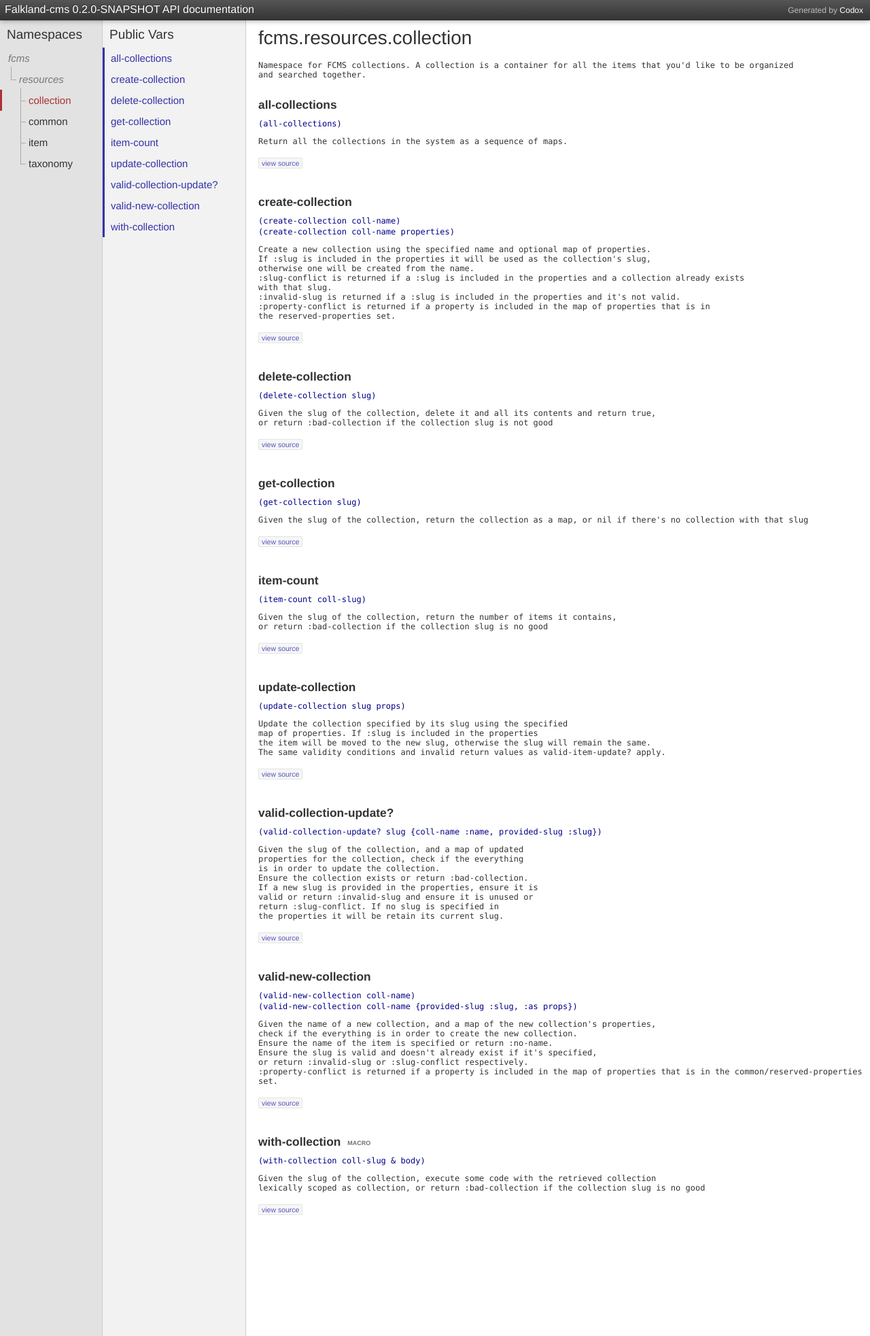
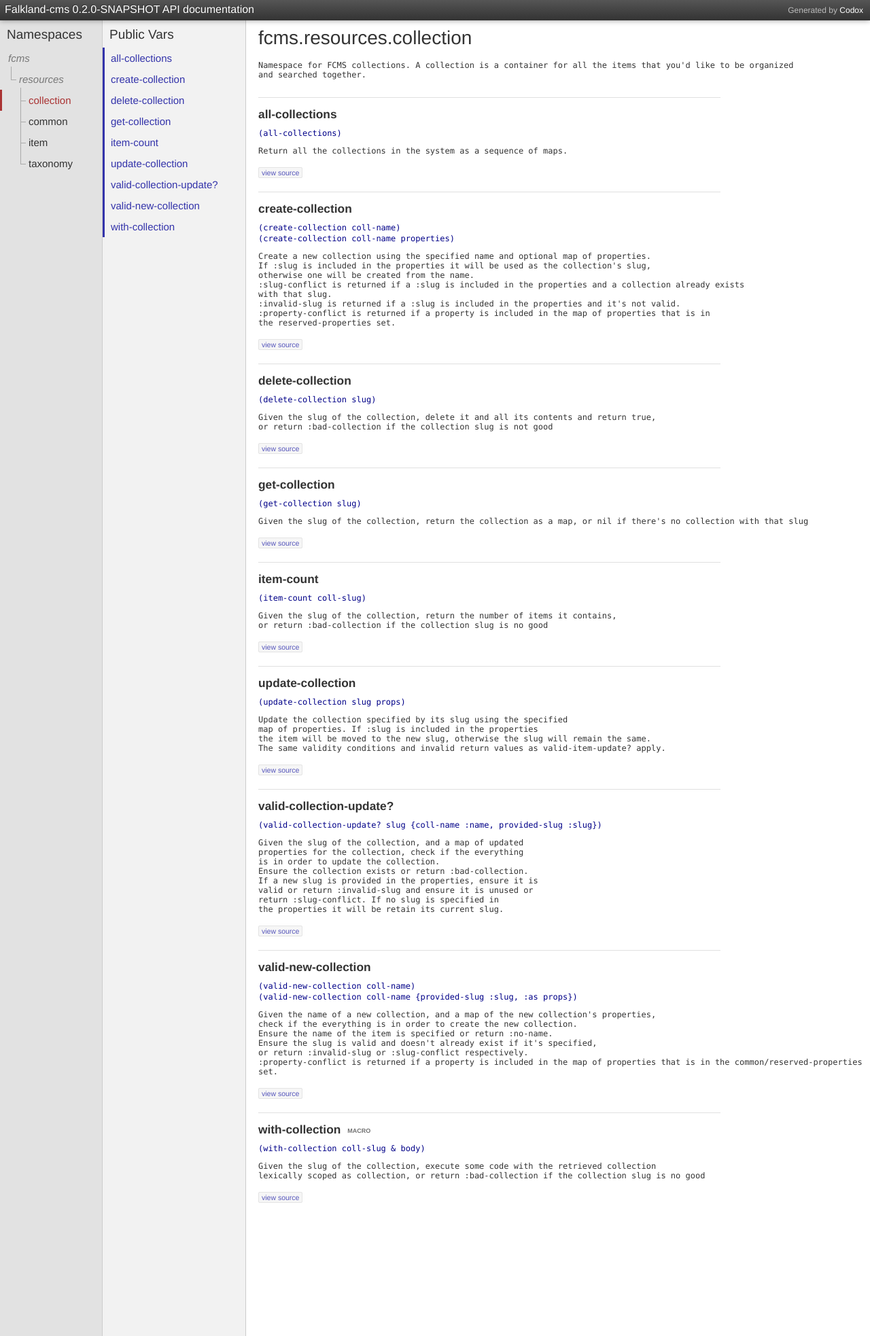
Before and after one commit to SnootyMonkey/Falkland-CMS, a Jekyll site: the page API/Clojure/fcms.resources.collection.html, which Jekyll copies as it is, in a window 1280 px wide. Shown: the whole page at 68% size. Built offline with Jekyll 4.4.1, drawn with Linux system fonts in a browser that asks for light colours; Markdown is read by kramdown in place of the engine named in the settings.

Commit message:
Updated Clojue API css from clodocs.

```diff
--- a/API/Clojure/css/default.css
+++ b/API/Clojure/css/default.css
@@ -218,9 +218,10 @@
 }
 
 .public {
-   padding-top: 12px;
-   margin-top: 15px;
-   margin-bottom: 28px;
+    margin: 0;
+    border-top: 1px solid #e0e0e0;
+    padding-top: 14px;
+    padding-bottom: 6px;
 }
 
 .public:last-child {
@@ -244,9 +245,9 @@
 
 .members .inner {
     padding-top: 5px;
-    padding-left: 15px;
+    padding-left: 12px;
     margin-top: 2px;
-    margin-left: 4px;
+    margin-left: 7px;
     border-left: 1px solid #bbb;
 }
 
@@ -255,26 +256,34 @@
 }
 
 .members .public {
+    border-top: none;
     margin-top: 0;
-    margin-bottom: 1em;
     padding-top: 6px;
+    padding-bottom: 0;
 }
 
 .members .public:first-child {
     padding-top: 0;
 }
 
+h4.type,
+h4.dynamic,
+h4.added,
+h4.deprecated {
+    float: left;
+    margin: 3px 10px 15px 0;
+    font-size: 15px;
+    font-weight: bold;
+    font-variant: small-caps;
+}
+
 .public h4.type,
 .public h4.dynamic,
 .public h4.added,
 .public h4.deprecated {
-    margin: 0;
-    float: left;
-    font-variant: small-caps;
     font-size: 13px;
     font-weight: bold;
-    margin-top: 3px;
-    margin-left: 10px;
+    margin: 3px 0 0 10px;
 }
 
 .members h4.type,
@@ -349,6 +358,11 @@
 }
 
 .doc {
+    margin: 0 0 26px 0;
+    clear: both;
+}
+
+.public .doc {
     margin: 0;
 }
 
@@ -365,17 +379,9 @@
     font-size: 14px;
 }
 
-.markdown, .namespace .index {
+.doc, .public, .namespace .index {
     max-width: 680px;
     overflow-x: visible;
-}
-
-.namespace-docs .markdown {
-    padding-bottom: 15px;
-}
-
-.markdown p:last-child {
-    margin-bottom: 0;
 }
 
 .markdown code, .src-link a {
@@ -437,6 +443,10 @@
     cursor: help;
 }
 
+.src-link {
+    margin-bottom: 15px;
+}
+
 .src-link a {
     font-size: 70%;
     padding: 1px 4px;
```
